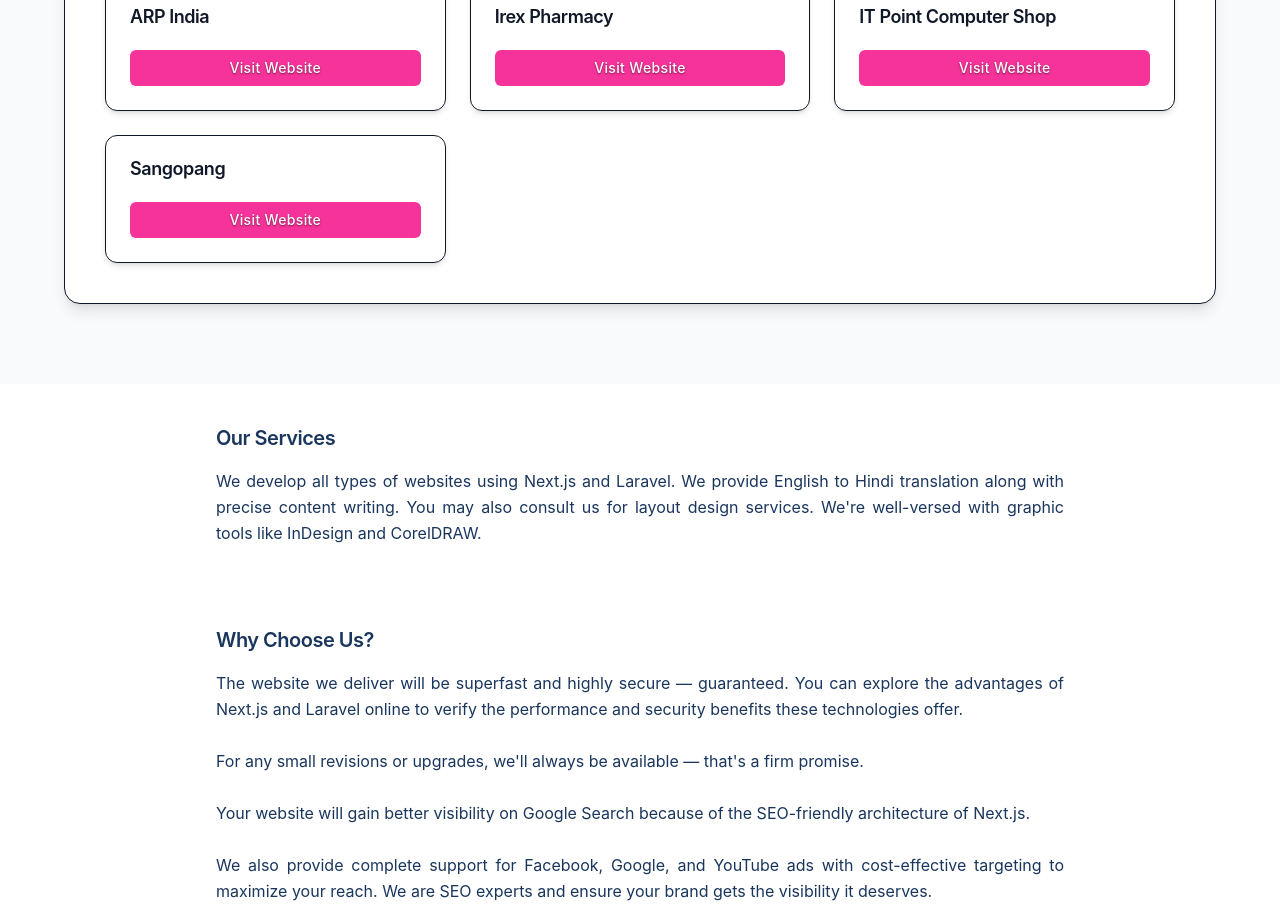
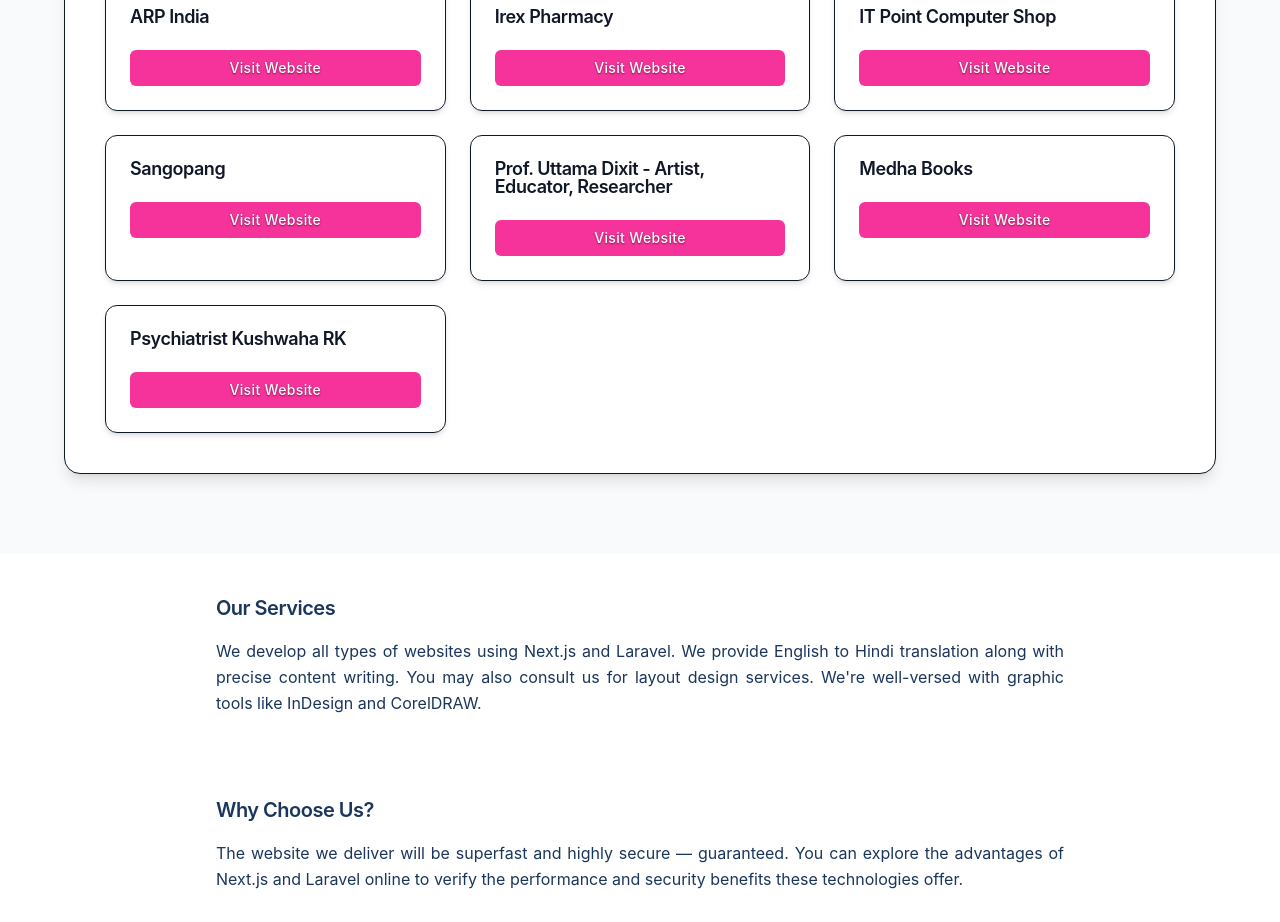
Before and after one commit to kp1153/creativesolutions, a Next.js app: page / in a window 1280 px wide. Shown: the part 2900-3822 px from the top of the page. Built offline with nearby package versions, Linux system fonts and the light colour scheme; no server answers.

Commit message:
added 3 new projects

```diff
--- a/components/HeroSection.js
+++ b/components/HeroSection.js
@@ -49,6 +49,15 @@
       name: "IT Point Computer Shop",
     },
     { url: "https://www.sangopang.com", name: "Sangopang" },
+    {
+      url: "https://www.uttamadixit.com/",
+      name: "Prof. Uttama Dixit - Artist, Educator, Researcher",
+    },
+    { url: "https://medhabooks.site", name: "Medha Books" },
+    {
+      url: "https://www.psychiatristkushwahark.store/",
+      name: "Psychiatrist Kushwaha RK",
+    },
   ];
 
   const sliderImages = [
```
